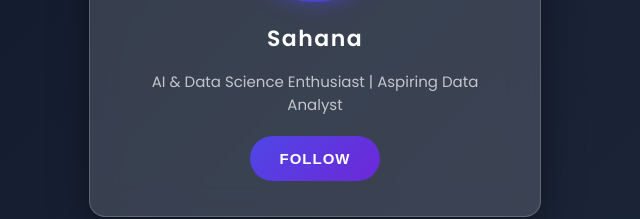
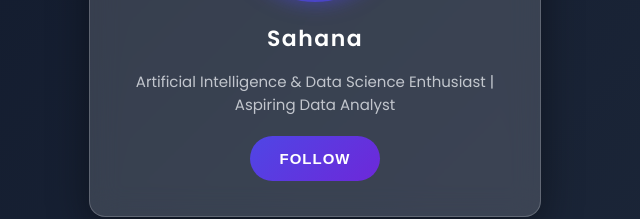
Before and after one commit to sanasahana23/Activity, a plain HTML site: page index.html in a window 1280 px wide. Shown: the part 389-608 px from the top of the page, without its empty margins (325-965 px from the left). Drawn offline with Linux system fonts and the light colour scheme.

Commit message:
Update index.html

```diff
--- a/index.html
+++ b/index.html
@@ -11,7 +11,7 @@
         <div class="glow-effect"></div>
         <img src="image.jpg" alt="Profile Picture" class="profile-img">
         <h2>Sahana</h2>
-        <p>AI & Data Science Enthusiast | Aspiring Data Analyst</p>
+        <p>Artificial Intelligence & Data Science Enthusiast | Aspiring Data Analyst</p>
         <button>Follow</button>
     </div>
 </body>
```
